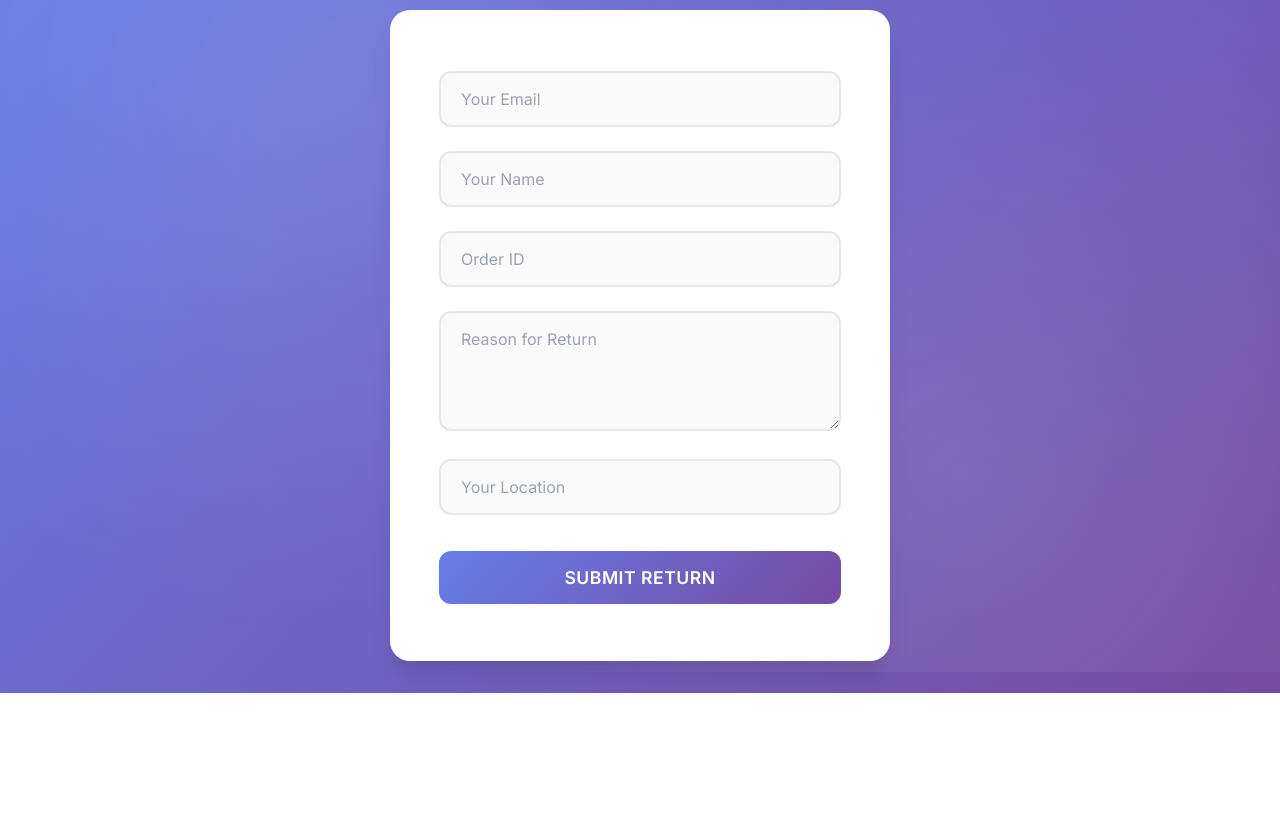
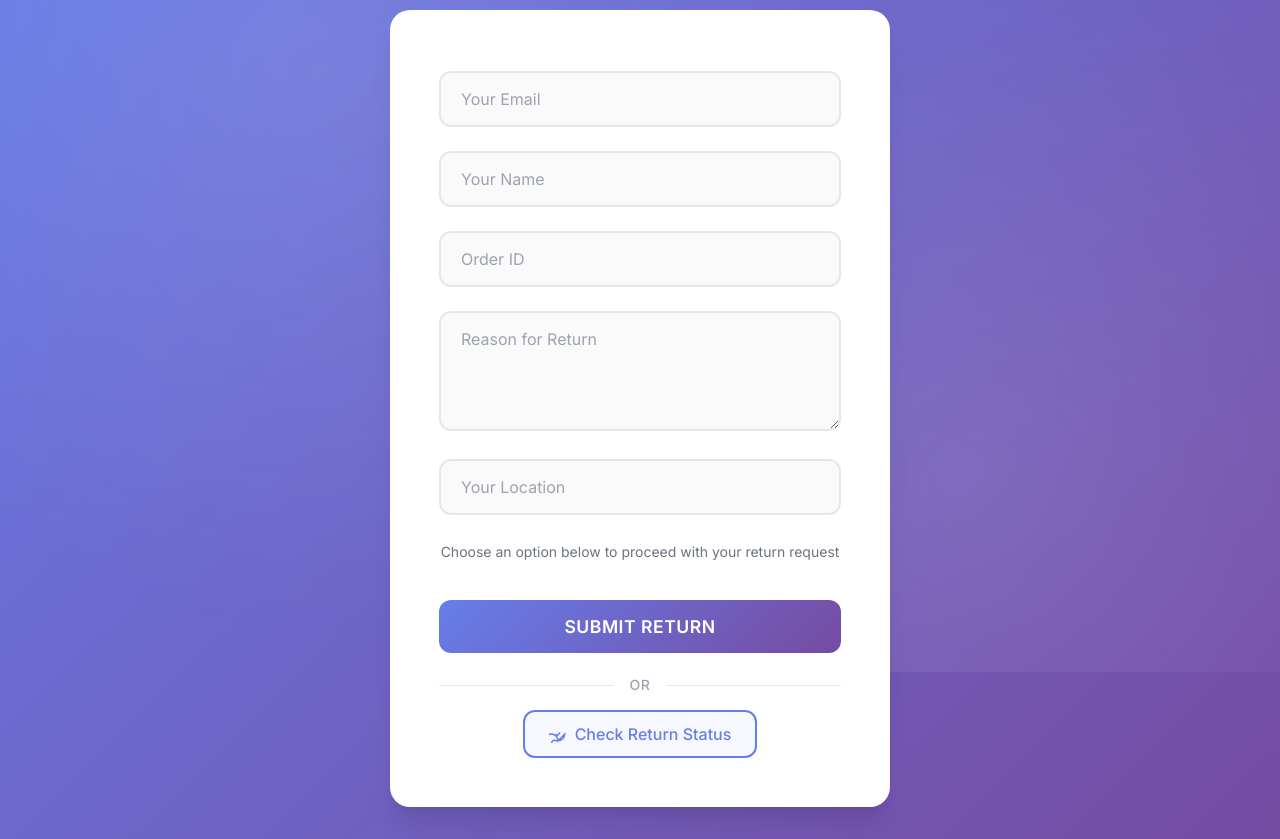
Before and after one commit to Jayawd456/Walmart-Hackathon-1, a plain HTML site: page return.html in a window 1280 px wide. Shown: the part 128-967 px from the top of the page. Before the commit the page ends 821 px from the top, so only its background shows below. Drawn offline with Linux system fonts and the light colour scheme.

Commit message:
Update return.html

```diff
--- a/return.html
+++ b/return.html
@@ -84,7 +84,7 @@
     button {
       width: 100%;
       padding: 1rem 1.25rem;
-      margin: 1.5rem 0 0.5rem 0;
+      margin: 1.5rem 0 0 0;
       background: linear-gradient(135deg, #667eea 0%, #764ba2 100%);
       color: white;
       font-weight: 600;
@@ -124,6 +124,97 @@
 
     button:hover::before {
       left: 100%;
+    }
+
+    /* Status Check Link Styling */
+    .status-link-container {
+      text-align: center;
+      margin-top: 2rem;
+      padding-top: 1.5rem;
+      border-top: 1px solid #e5e7eb;
+      position: relative;
+    }
+
+    .status-link-container::before {
+      content: 'OR';
+      position: absolute;
+      top: -10px;
+      left: 50%;
+      transform: translateX(-50%);
+      background: white;
+      padding: 0 1rem;
+      color: #9ca3af;
+      font-size: 0.875rem;
+      font-weight: 500;
+      letter-spacing: 0.5px;
+    }
+
+    .status-link {
+      display: inline-flex;
+      align-items: center;
+      gap: 0.5rem;
+      color: #667eea;
+      text-decoration: none;
+      font-weight: 500;
+      font-size: 1rem;
+      padding: 0.75rem 1.5rem;
+      border: 2px solid #667eea;
+      border-radius: 12px;
+      transition: all 0.3s cubic-bezier(0.4, 0, 0.2, 1);
+      background: rgba(102, 126, 234, 0.05);
+      position: relative;
+      overflow: hidden;
+    }
+
+    .status-link:hover {
+      color: white;
+      background: linear-gradient(135deg, #667eea 0%, #764ba2 100%);
+      border-color: #667eea;
+      transform: translateY(-2px);
+      box-shadow:
+        0 8px 20px rgba(102, 126, 234, 0.25),
+        0 3px 6px rgba(0, 0, 0, 0.1);
+    }
+
+    .status-link:active {
+      transform: translateY(0);
+    }
+
+    .status-link::before {
+      content: '';
+      position: absolute;
+      top: 0;
+      left: -100%;
+      width: 100%;
+      height: 100%;
+      background: linear-gradient(90deg, transparent, rgba(255,255,255,0.1), transparent);
+      transition: left 0.5s;
+    }
+
+    .status-link:hover::before {
+      left: 100%;
+    }
+
+    .status-icon {
+      width: 18px;
+      height: 18px;
+      transition: transform 0.3s ease;
+    }
+
+    .status-link:hover .status-icon {
+      transform: scale(1.1);
+    }
+
+    .actions-section {
+      margin-top: 1rem;
+    }
+
+    .actions-help-text {
+      color: #6b7280;
+      font-size: 0.875rem;
+      text-align: center;
+      margin-bottom: 1rem;
+      font-weight: 400;
     }
 
     #location {
@@ -211,6 +302,16 @@
         padding: 0.875rem 1rem;
         font-size: 1rem;
       }
+
+      .status-link {
+        padding: 0.625rem 1.25rem;
+        font-size: 0.9rem;
+      }
+
+      .status-link-container {
+        margin-top: 1.5rem;
+        padding-top: 1.25rem;
+      }
     }
 
     @media (max-width: 480px) {
@@ -231,6 +332,16 @@
         padding: 0.75rem;
         margin: 0.5rem 0;
       }
+
+      .status-link {
+        padding: 0.5rem 1rem;
+        font-size: 0.875rem;
+      }
+
+      .status-link-container {
+        margin-top: 1.25rem;
+        padding-top: 1rem;
+      }
     }
 
     /* Loading state animation */
@@ -244,7 +355,7 @@
     }
 
     /* Focus ring for accessibility */
-    input:focus-visible, textarea:focus-visible, button:focus-visible {
+    input:focus-visible, textarea:focus-visible, button:focus-visible, .status-link:focus-visible {
       outline: 2px solid #667eea;
       outline-offset: 2px;
     }
@@ -290,7 +401,23 @@
     <textarea id="reason" placeholder="Reason for Return" required></textarea>
     <input type="text" id="location" placeholder="Your Location" autocomplete="off" required />
     <div id="locationResults" class="hidden"></div>
+
+    <div class="actions-section">
+      <div class="actions-help-text">
+        Choose an option below to proceed with your return request
+      </div>
       <button type="submit">Submit Return</button>
+
+      <div class="status-link-container">
+        <a href="order_tracker.html" class="status-link">
+          <svg class="status-icon" viewBox="0 0 24 24" fill="none" stroke="currentColor" stroke-width="2">
+            <path d="M9 12l2 2 4-4"/>
+            <path d="M21 12c0 4.97-4.03 9-9 9s-9-4.03-9 9-9-4.03-9-9 4.03-9 9-9 9 4.03 9 9z"/>
+          </svg>
+          Check Return Status
+        </a>
+      </div>
+    </div>
   </form>
 
   <script type="module">
@@ -307,7 +434,6 @@
       measurementId: "G-HPCSV3JR12"
     };
 
-
     const app = initializeApp(firebaseConfig);
     const db = getFirestore(app);
 
@@ -318,11 +444,10 @@
         orderId: document.getElementById("orderId").value,
         reason: document.getElementById("reason").value,
         location: document.getElementById("location").value,
-  email: document.getElementById("email").value,  // ✅ Added email field
+        email: document.getElementById("email").value,
         status: "Submitted",
         timestamp: new Date()
       };
-
 
       try {
         await setDoc(doc(db, "returns", data.orderId), data);
```
Lines whose indentation alone changed are shown as unchanged.
